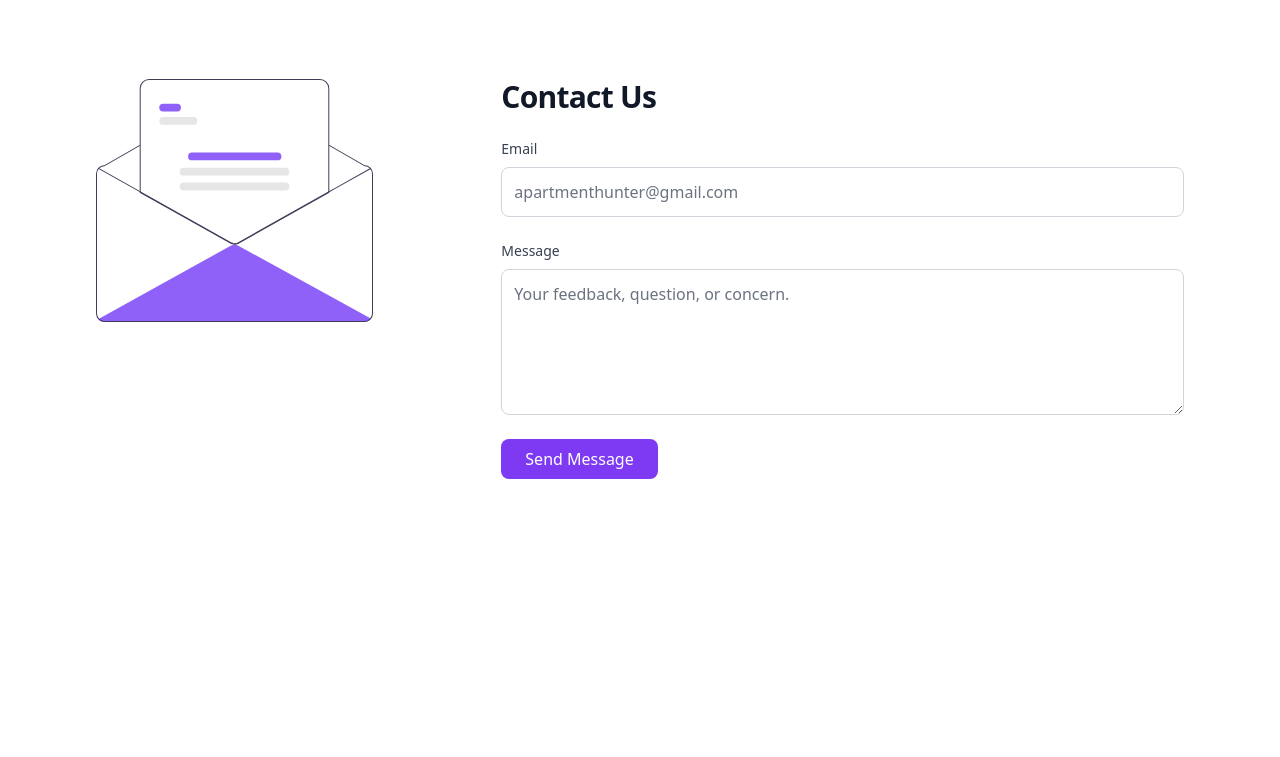
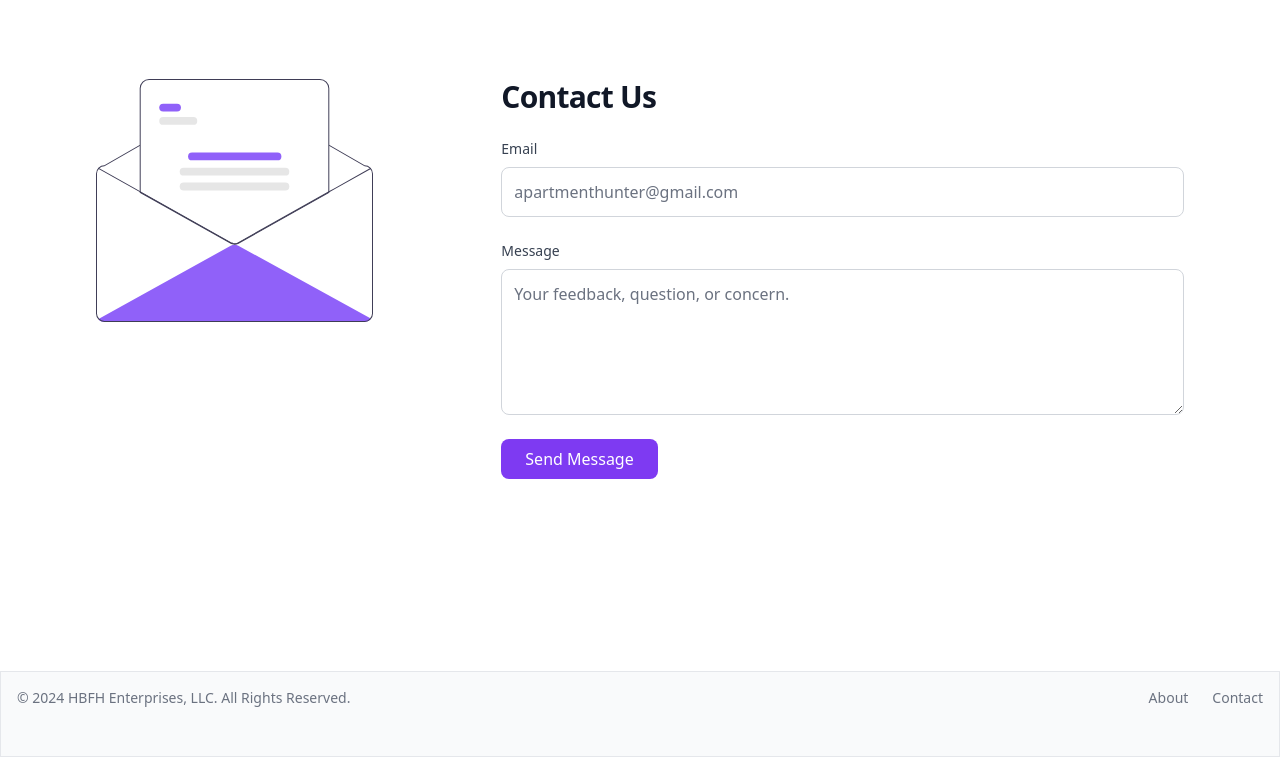
Before and after one commit to kloovin112358/ApartmentsThatDontSuck, a Django app: page /about/ in a window 1280 px wide. Shown: the part 3721-4478 px from the top of the page. Before the commit the page ends 4200 px from the top, so only its background shows below. Run offline with Django 4.2, Linux system fonts and the light colour scheme; some libraries are stand-ins or nearby versions.

Commit message:
added footer

```diff
--- a/TextRanker/templates/about.html
+++ b/TextRanker/templates/about.html
@@ -114,7 +114,7 @@
   <hr class="border-gray-300 mx-2">
 </div>
 
-<div class="max-w-screen-xl mx-auto py-10 lg:pt-20 pb-24 lg:pb-48 px-8">
+<div class="max-w-screen-xl mx-auto py-10 lg:pt-20 pb-24 lg:pb-48 px-8" id="contact">
   <div class="flex flex-col md:flex-row items-top">
       <!-- Mailbox Illustration -->
       <div class="hidden md:block md:w-1/3 px-4 lg:px-16">
--- a/TextRanker/templates/main.html
+++ b/TextRanker/templates/main.html
@@ -12,7 +12,7 @@
     <title>{% block title %}{% endblock %}</title>
     <link rel="stylesheet" type="text/css" href="{% static 'src/output.css' %}">
 </head>
-<body>
+<body class="flex flex-col min-h-screen">
   <nav class="bg-white border-b border-gray-200 dark:border-gray-600 drop-shadow-md">
     <div class="max-w-screen-3xl flex flex-wrap items-center justify-between mx-auto py-4 px-2 3xl:px-0">
       <a href="{% url 'Ranker:home' %}" class="flex items-center space-x-3 rtl:space-x-reverse">
@@ -97,9 +97,27 @@
       {% endfor %}
     </div>
   {% endif %}
+    <main class="flex-grow">
+      {% block content %}
+  {% endblock %}
+    </main>
 
-  {% block content %}
-  {% endblock %}
+
+  <footer class="bg-white dark:bg-gray-800 border border-top mt-auto" style="background-color: #f9fafb;">
+    <div class="w-full mx-auto max-w-screen-xl p-4 md:flex md:items-center md:justify-between pb-12">
+      <span class="text-sm text-gray-500 sm:text-center dark:text-gray-400">
+        © 2024 <a href="https://flowbite.com/" class="hover:underline">HBFH Enterprises, LLC</a>. All Rights Reserved.
+      </span>
+      <ul class="flex flex-wrap items-center mt-3 text-sm font-medium text-gray-500 dark:text-gray-400 sm:mt-0">
+          <li>
+              <a href="{% url 'Ranker:about_page' %}" class="hover:underline me-4 md:me-6">About</a>
+          </li>
+          <li>
+              <a href="{% url 'Ranker:about_page' %}#contact" class="hover:underline">Contact</a>
+          </li>
+      </ul>
+    </div>
+  </footer>
   <script src="https://cdn.jsdelivr.net/npm/sweetalert2@11"></script>
   <script src="https://cdn.jsdelivr.net/npm/flowbite@2.5.1/dist/flowbite.min.js"></script>
 </body>
--- a/static/src/output.css
+++ b/static/src/output.css
@@ -1486,6 +1486,10 @@ input:checked + .toggle-bg {
   margin-inline-end: 0.75rem;
 }
 
+.me-4 {
+  margin-inline-end: 1rem;
+}
+
 .mr-2 {
   margin-right: 0.5rem;
 }
@@ -1510,6 +1514,10 @@ input:checked + .toggle-bg {
   margin-top: 0.5rem;
 }
 
+.mt-24 {
+  margin-top: 6rem;
+}
+
 .mt-3 {
   margin-top: 0.75rem;
 }
@@ -1524,6 +1532,10 @@ input:checked + .toggle-bg {
 
 .mt-8 {
   margin-top: 2rem;
+}
+
+.mt-auto {
+  margin-top: auto;
 }
 
 .block {
@@ -1854,10 +1866,6 @@ input:checked + .toggle-bg {
   margin-bottom: calc(1.5rem * var(--tw-space-y-reverse));
 }
 
-.self-center {
-  align-self: center;
-}
-
 .overflow-hidden {
   overflow: hidden;
 }
@@ -2177,17 +2185,17 @@ input:checked + .toggle-bg {
   background-color: rgb(253 253 234 / var(--tw-bg-opacity));
 }
 
+.bg-gray-400 {
+  --tw-bg-opacity: 1;
+  background-color: rgb(156 163 175 / var(--tw-bg-opacity));
+}
+
 .bg-opacity-50 {
   --tw-bg-opacity: 0.5;
 }
 
 .bg-\[url\(\'\/static\/chicago_jumbotron\.jpg\'\)\] {
   background-image: url('/static/chicago_jumbotron.jpg');
-}
-
-.bg-clip-text {
-  -webkit-background-clip: text;
-          background-clip: text;
 }
 
 .bg-center {
@@ -2345,6 +2353,10 @@ input:checked + .toggle-bg {
 .py-6 {
   padding-top: 1.5rem;
   padding-bottom: 1.5rem;
+}
+
+.pb-12 {
+  padding-bottom: 3rem;
 }
 
 .pb-24 {
@@ -3150,6 +3162,10 @@ input:checked + .toggle-bg {
 }
 
 @media (min-width: 640px) {
+  .sm\:mt-0 {
+    margin-top: 0px;
+  }
+
   .sm\:inline {
     display: inline;
   }
@@ -3163,6 +3179,10 @@ input:checked + .toggle-bg {
     padding-right: 4rem;
   }
 
+  .sm\:text-center {
+    text-align: center;
+  }
+
   .sm\:text-sm {
     font-size: 0.875rem;
     line-height: 1.25rem;
@@ -3170,6 +3190,10 @@ input:checked + .toggle-bg {
 }
 
 @media (min-width: 768px) {
+  .md\:me-6 {
+    margin-inline-end: 1.5rem;
+  }
+
   .md\:mt-0 {
     margin-top: 0px;
   }
@@ -3178,6 +3202,10 @@ input:checked + .toggle-bg {
     display: block;
   }
 
+  .md\:flex {
+    display: flex;
+  }
+
   .md\:hidden {
     display: none;
   }
@@ -3196,6 +3224,14 @@ input:checked + .toggle-bg {
 
   .md\:flex-row {
     flex-direction: row;
+  }
+
+  .md\:items-center {
+    align-items: center;
+  }
+
+  .md\:justify-between {
+    justify-content: space-between;
   }
 
   .md\:border-0 {
```
Also changed, not shown: tailwind.config.js (+0 -16 lines).
